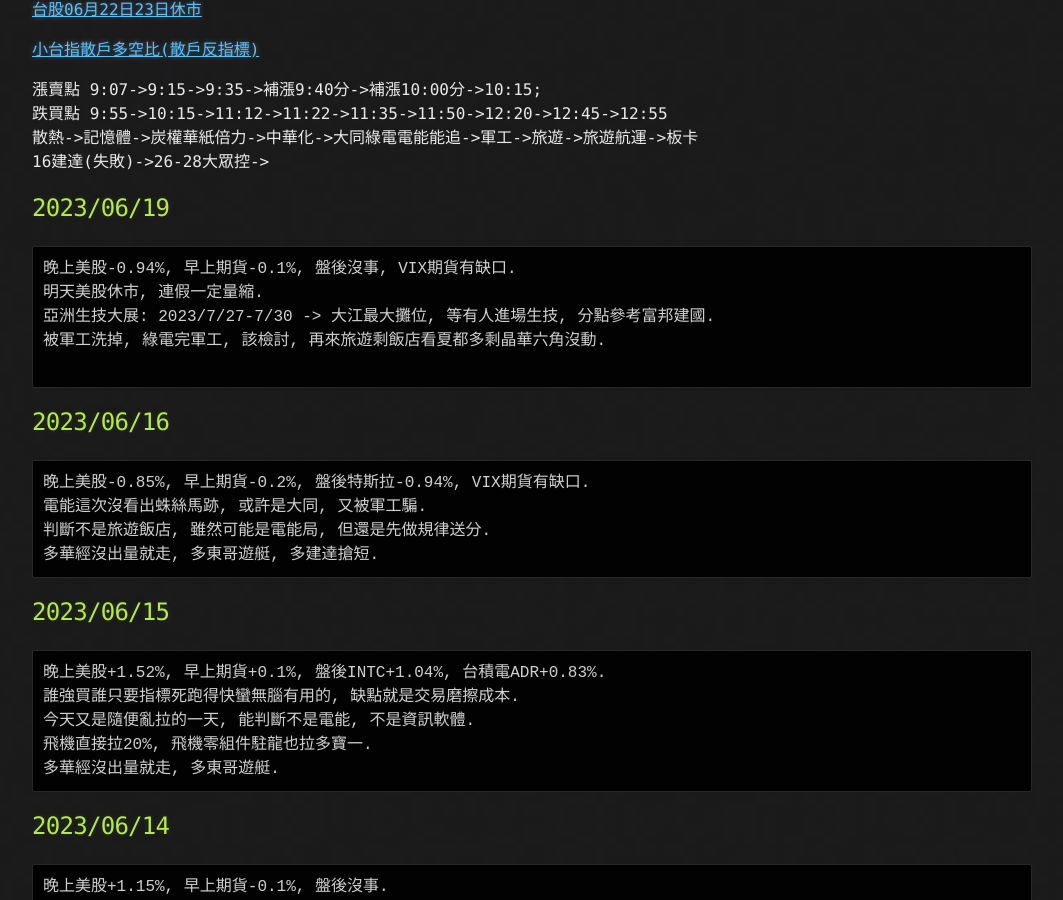
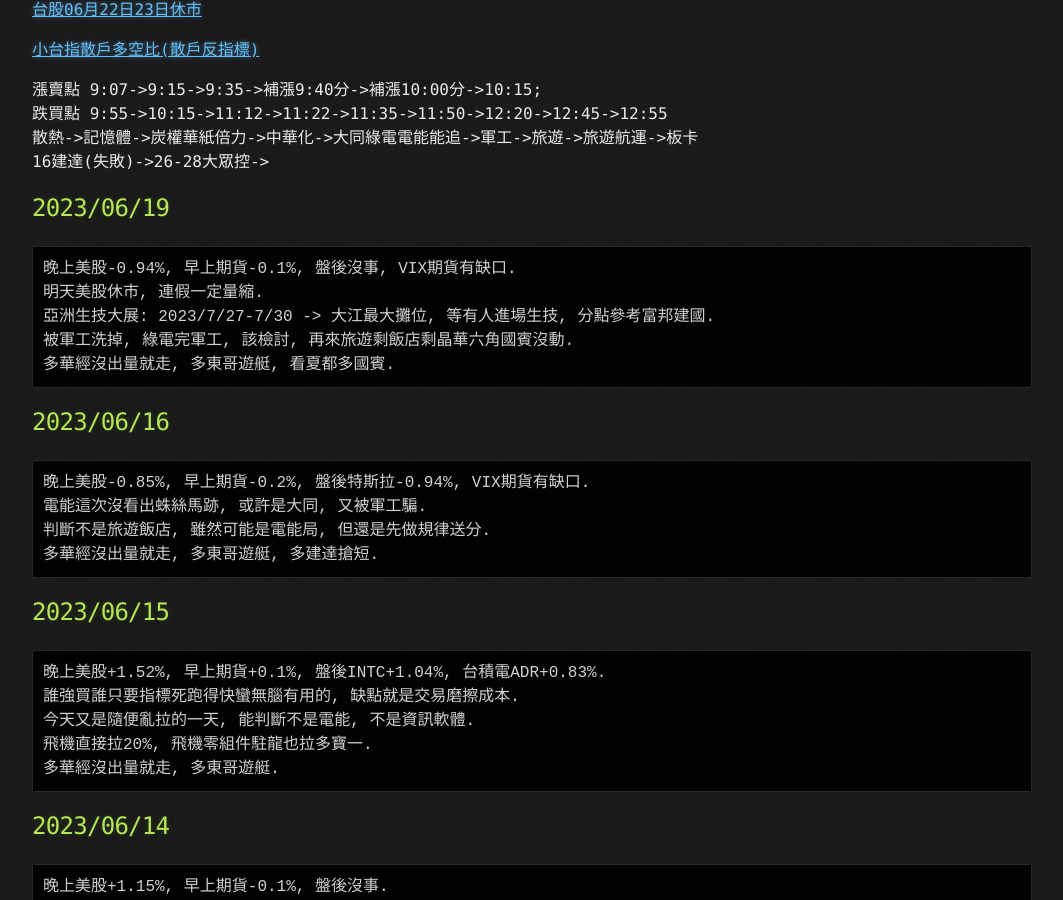
Before and after one commit to lepg5487/Stock_God, a Jekyll site: the page built from index.md, in a window 1280 px wide and 900 px high, scrolled down 460 px. Shown: the whole window, without its empty margins (108-1171 px from the left). Built offline with Jekyll 4.4.1, drawn with Linux system fonts in a browser that asks for light colours; our own code applies the rules of GitHub Pages for plain Markdown files.

Commit message:
Update index.md

````diff
--- a/index.md
+++ b/index.md
@@ -26,8 +26,8 @@
 晚上美股-0.94%, 早上期貨-0.1%, 盤後沒事, VIX期貨有缺口.
 明天美股休市, 連假一定量縮.
 亞洲生技大展: 2023/7/27-7/30 -> 大江最大攤位, 等有人進場生技, 分點參考富邦建國.
-被軍工洗掉, 綠電完軍工, 該檢討, 再來旅遊剩飯店看夏都多剩晶華六角沒動.
-
+被軍工洗掉, 綠電完軍工, 該檢討, 再來旅遊剩飯店剩晶華六角國賓沒動.
+多華經沒出量就走, 多東哥遊艇, 看夏都多國賓.
 ```
 
 ## 2023/06/16
````
